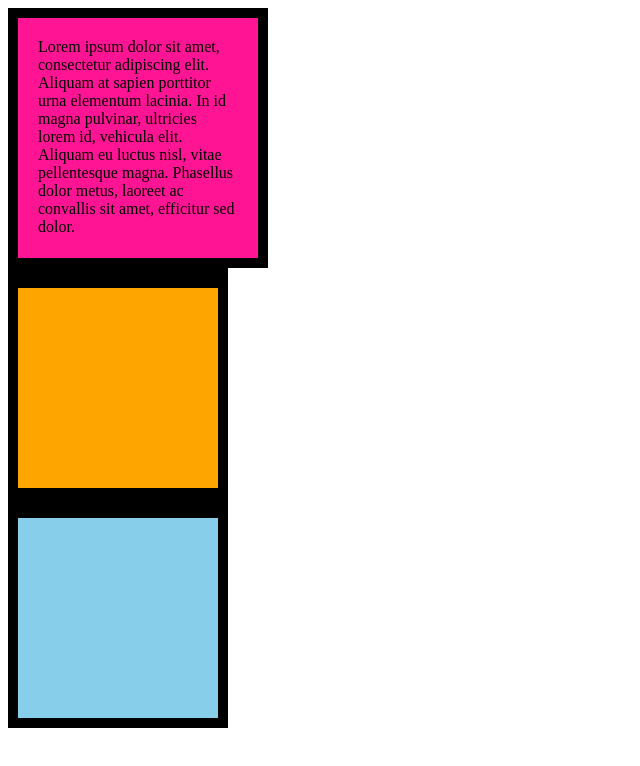
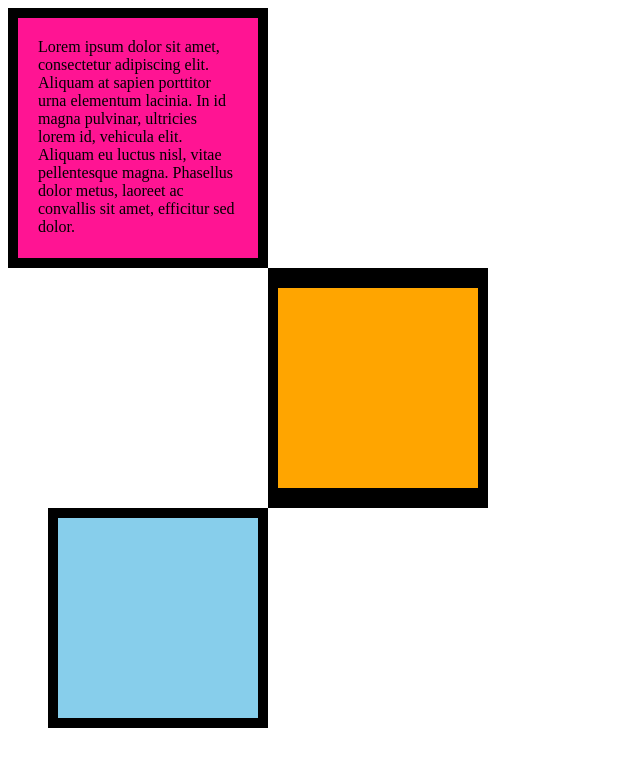
Before and after one commit to peytonvecchi/css-box-model, a plain HTML site: page index.html in a window 1280 px wide. Shown: the whole page, without its empty margins (0-640 px from the left). Drawn offline with Linux system fonts and the light colour scheme.

Commit message:
Fix margins to match goal

```diff
--- a/index.html
+++ b/index.html
@@ -28,12 +28,14 @@
       border-bottom: 20px solid black;
       border-left: 10px solid black;
       border-right: 10px solid black;
+      margin-left: 260px;
 
     }
 
     #three {
       background-color: skyblue;
       border: 10px solid black;
+      margin-left: 40px;
     }
 
   </style>
```
